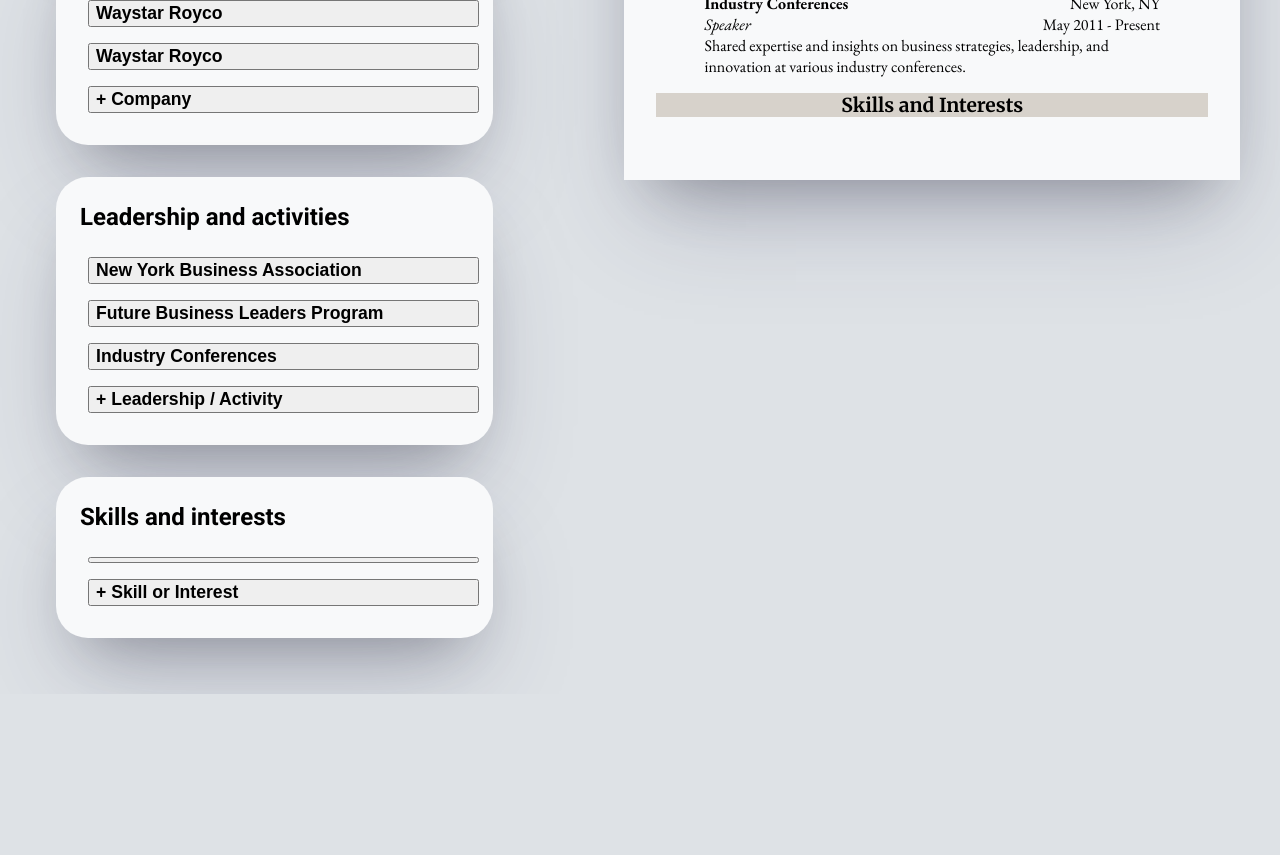
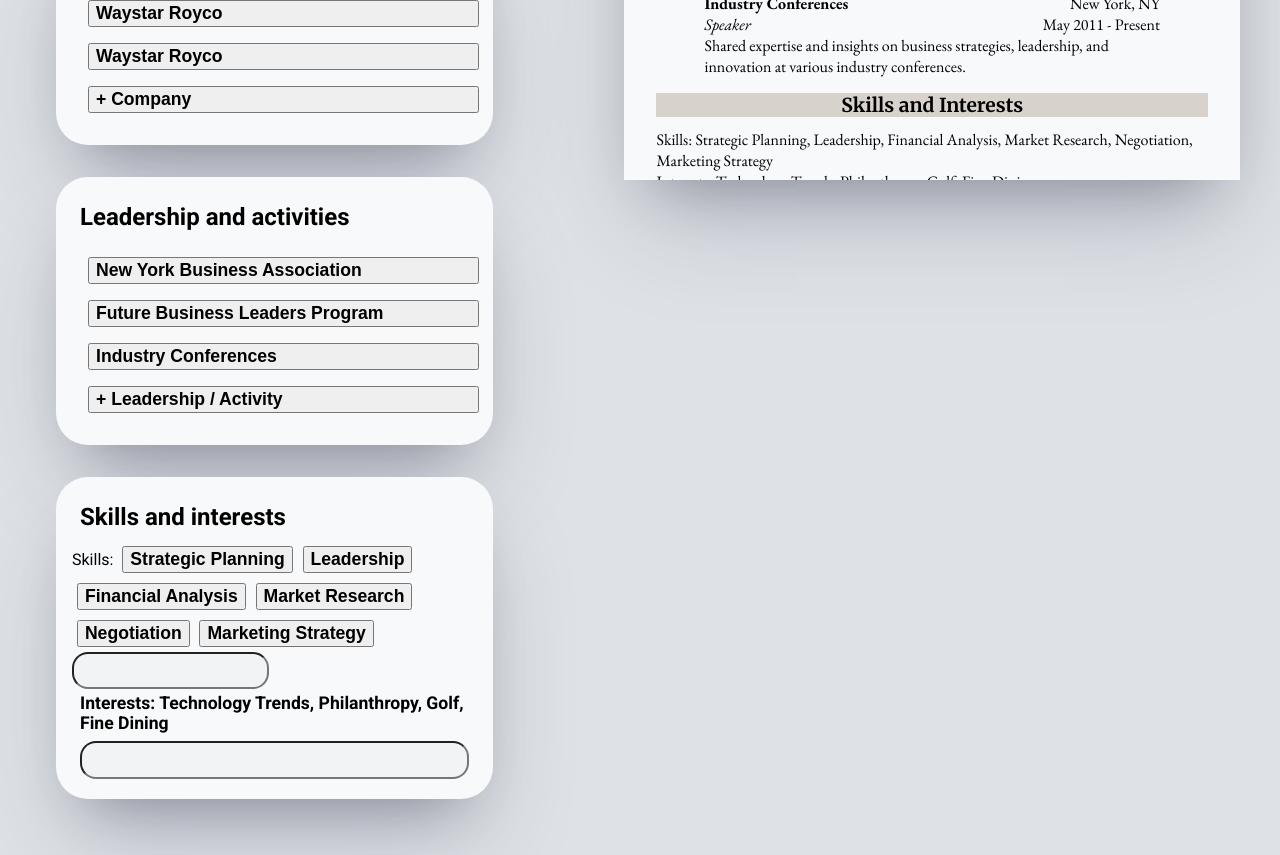
Before and after one commit to akcode2/Resume-Builder, a React (Vite) app: page / in a window 1280 px wide. Shown: the part 820-1675 px from the top of the page. Before the commit the page ends 1514 px from the top, so only its background shows below. Built offline with nearby package versions, Linux system fonts and the light colour scheme.

Commit message:
Refactor "form" components into one component that dynamically creates input fields

```diff
--- a/src/App.css
+++ b/src/App.css
@@ -158,3 +158,9 @@
   padding: 0.5ch;
   line-height: 1ch;
 }
+
+.skillInterest {
+  width: fit-content;
+  display: inline;
+  margin: .5ch;
+}
--- a/src/App.jsx
+++ b/src/App.jsx
@@ -81,9 +81,9 @@
           "Shared expertise and insights on business strategies, leadership, and innovation at various industry conferences.",
       },
     ],
-    skills: [
+    skills:
       {
-        Skills: [
+        skills: [
           "Strategic Planning",
           "Leadership",
           "Financial Analysis",
@@ -91,9 +91,8 @@
           "Negotiation",
           "Marketing Strategy",
         ],
-        Interests: ["Technology Trends", "Philanthropy", "Golf", "Fine Dining"],
+        interests: ["Technology Trends", "Philanthropy", "Golf", "Fine Dining"],
       },
-    ],
   });
 
   // 1. Spread properties from resume into updatedResume,
@@ -128,6 +127,7 @@
 
   const deleteEntry = (category, index) => {
     let updatedResume;
+    // Use a different deletion method for skills section
     if (
       category === "education" ||
       category === "experience" ||
@@ -208,9 +208,7 @@
                 <div className="degreeAndDates">
                   <div className="degree">{item.degree}</div>
                   <div className="dates">
-                    <span className="startDate">{item.startDate}</span>
-                    <span> - </span>
-                    <span className="endDate">{item.endDate}</span>
+                    <span className="gradDate">{item.gradDate}</span>
                   </div>
                 </div>
               </div>
@@ -269,12 +267,11 @@
           <div className="bodyHeading">
             <h1>Skills and Interests</h1>
           </div>
-          <div>
-            {resume["skills"].map((item) => (
-              <div key={Math.random()} className="skillsItem">
-                <div className="skill">{item.skill}</div>
-              </div>
-            ))}
+          <div id="displayedSkills">
+            Skills: {resume["skills"].skills.join(', ')}
+          </div>
+          <div id="displayedInterests">
+          Interests: {resume["skills"].interests.join(', ')}
           </div>
         </div>
       </div>
--- a/src/components/Activities.jsx
+++ b/src/components/Activities.jsx
@@ -1,5 +1,6 @@
 import { useState } from "react";
 import ActivitiesForm from "./ActivitiesForm.jsx";
+import Form from "./Form.jsx";
 
 function Activities({ resume, handleInput, deleteEntry, category }) {
   const [showForm, setShowForm] = useState(false);
@@ -17,7 +18,7 @@
         <div className="contents">
           {/* Show the form if toggleShowForm is true */}
           {showForm && (
-            <ActivitiesForm
+            <Form
               resume={resume}
               index={indexToShow}
               handleInput={handleInput}
@@ -30,7 +31,7 @@
           {!showForm &&
             resume["activities"].map((item, index) => (
               <button
-                key={Math.random()}
+                key={`${item.organization}_${item.role}`}
                 onClick={() => toggleShowForm(index)}
               >
                 {item.organization}
@@ -38,7 +39,10 @@
             ))}
           {/* Afterwards, show add button to add activity */}
           {!showForm && (
-            <button id="addActivity" onClick={() => toggleShowForm()}>
+            <button
+              id="addActivity"
+              onClick={() => toggleShowForm(resume[category].length)}
+            >
               + Leadership / Activity
             </button>
           )}
--- a/src/components/ActivitiesForm.jsx
+++ b/src/components/ActivitiesForm.jsx
@@ -43,7 +43,7 @@
       <label>
         Role
         <input
-          name="position"
+          name="role"
           type="text"
           value={emptyForm ? "" : resume[category][index].role}
           onChange={(e) =>
--- a/src/components/Experience.jsx
+++ b/src/components/Experience.jsx
@@ -1,5 +1,6 @@
 import { useState } from "react";
 import ExpForm from "./ExpForm.jsx";
+import Form from "./Form.jsx";
 
 function Experience({ resume, handleInput, deleteEntry, category }) {
   const [showForm, setShowForm] = useState(false);
@@ -17,7 +18,7 @@
         <div className="contents">
           {/* Show the form if toggleShowForm is true */}
           {showForm && (
-            <ExpForm
+            <Form
               resume={resume}
               index={indexToShow}
               handleInput={handleInput}
@@ -29,13 +30,16 @@
           {/* Otherwise show list of experience as buttons */}
           {!showForm &&
             resume["experience"].map((item, index) => (
-              <button key={Math.random()} onClick={() => toggleShowForm(index)}>
+              <button key={`${item.company}_${item.position}`} onClick={() => toggleShowForm(index)}>
                 {item.company}
               </button>
             ))}
           {/* Afterwards, show add button to add experience */}
           {!showForm && (
-            <button id="addExperience" onClick={() => toggleShowForm()}>
+            <button
+              id="addExperience"
+              onClick={() => toggleShowForm(resume[category].length)}
+            >
               + Company
             </button>
           )}
--- a/src/components/Form.jsx
+++ b/src/components/Form.jsx
@@ -9,19 +9,8 @@
   toggleShowForm,
   deleteEntry,
 }) {
-  // If object does not exist at index, create it
-  if (resume[category].length === index) {
-    resume[category][index] = {
-      school: "",
-      degree: "",
-      startDate: "",
-      endDate: "",
-      location: "",
-    };
-  }
-
   // Call toggleShowForm on the parent component
-  const doneForm = () => {
+  const doneWithForm = () => {
     // Set showForm to false and indexToShow to -1
     toggleShowForm(-1);
   };
@@ -33,9 +22,94 @@
   };
 
   let formFields;
+  let formLabels;
   switch (category) {
     case "education":
-        formFields = ["school", "degree", "gradDate", "location"]
+      formFields = ["school", "degree", "gradDate", "location"];
+      formLabels = ["School", "Degree", "Graduation date", "Location"];
+      break;
+    case "experience":
+      formFields = [
+        "company",
+        "position",
+        "startDate",
+        "endDate",
+        "location",
+        "description",
+      ];
+      formLabels = [
+        "Company",
+        "Position / Title",
+        "Start date",
+        "End date",
+        "Location",
+        "Description",
+      ];
+      break;
+    case "activities":
+      formFields = [
+        "organization",
+        "role",
+        "startDate",
+        "endDate",
+        "location",
+        "description",
+      ];
+      formLabels = [
+        "Organization",
+        "Role",
+        "Start date",
+        "End date",
+        "Location",
+        "Description",
+      ];
+      break;
+    case "skills":
+      formFields = ["skills", "interests"];
+      formLabels = ["Skills", "Interests"];
+      break;
+    default:
+      console.log("Invalid category");
   }
-  return()
+
+  // If object does not exist at index, create it
+  if (!resume[category][index]) {
+    let newObj = {};
+    // Create properties from formFields array
+    formFields.forEach((field) => {
+      newObj[field] = "";
+    })
+    resume[category][index] = newObj;
+  };
+
+
+  const generateFormInputs = (category, index) => {
+    return (
+      formLabels.map((label, i) => (
+        <label key={formLabels[i]}>
+          {label}
+          <input
+          name={formFields[i]}
+          type="text"
+          value={resume[category][index][formFields[i]]}
+          onChange={(e) =>
+            handleInput(e.target.name, e.target.value, category, index)
+          }
+          />
+        </label>
+      ))
+    )
+  }
+
+  return (
+    <>
+      {generateFormInputs(category, index)}
+      <div className="btnContainer">
+        <Button id="doneBtn" label="Done" handleClick={doneWithForm} />
+        <Button id="deleteBtn" label="Delete" handleClick={deleteAndDone} />
+      </div>
+    </>
+  );
 }
+
+export default Form;
--- a/src/components/Skills.jsx
+++ b/src/components/Skills.jsx
@@ -1,43 +1,30 @@
-import { useState } from "react";
-import SkillsForm from "./SkillsForm.jsx";
+function Skills({ resume, handleInput, category }) {
 
-function Skills({ resume, handleInput, category }) {
-  const [showForm, setShowForm] = useState(false);
-  const [indexToShow, setIndexToShow] = useState(-1);
-
-  const toggleShowForm = (index) => {
-    setShowForm(!showForm);
-    setIndexToShow(index);
-  };
-
+  const handleSubmit = (skillsOrInterests, value) => {
+    resume[skillsOrInterests].push(value);
+  }
   return (
     <>
       <div className="formCategory" id="skills">
         <h2>Skills and interests</h2>
         <div className="contents">
-          {/* Show the form if toggleShowForm is true */}
-          {showForm && (
-            <SkillsForm
-              resume={resume}
-              index={indexToShow}
-              handleInput={handleInput}
-              category={category}
-              toggleShowForm={toggleShowForm}
+          Skills: {resume["skills"].skills.map((skill) => (
+              <button
+              key={skill}
+              className="skillInterest">{skill}</button>
+            ))}
+          <form>
+            <input
+            name="skills"
+            type="text"
             />
-          )}
-          {/* Otherwise show list of experience as buttons */}
-          {!showForm &&
-            resume["skills"].map((item, index) => (
-              <button key={item.skill} onClick={() => toggleShowForm(index)}>
-                {item.skill}
-              </button>
-            ))}
-          {/* Afterwards, show add button to add skill */}
-          {!showForm && (
-            <button id="addSkill" onClick={() => toggleShowForm()}>
-              + Skill or Interest
-            </button>
-          )}
+          </form>
+
+
+          <label>
+            Interests:  {resume["skills"].interests.join(', ')}
+            <input></input>
+          </label>
         </div>
       </div>
     </>
@@ -45,3 +32,28 @@
 }
 
 export default Skills;
+
+
+          // {/* Show the form if toggleShowForm is true */}
+          // {showForm && (
+          //   <Form
+          //     resume={resume}
+          //     index={indexToShow}
+          //     handleInput={handleInput}
+          //     category={category}
+          //     toggleShowForm={toggleShowForm}
+          //   />
+          // )}
+          // {/* Otherwise show list of skills as buttons */}
+          // {!showForm &&
+          //   resume["skills"].map((item, index) => (
+          //     <button key={item.skill} onClick={() => toggleShowForm(index)}>
+          //       {item.skill}
+          //     </button>
+          //   ))}
+          // {/* Afterwards, show add button to add skill */}
+          // {!showForm && (
+          //   <button id="addSkill" onClick={() => toggleShowForm(resume[category].length)}>
+          //     + Skill or Interest
+          //   </button>
+          // )}
```
Also changed, not shown: src/components/EduForm.jsx (+5 -6 lines), src/components/Education.jsx (+11 -4 lines).
